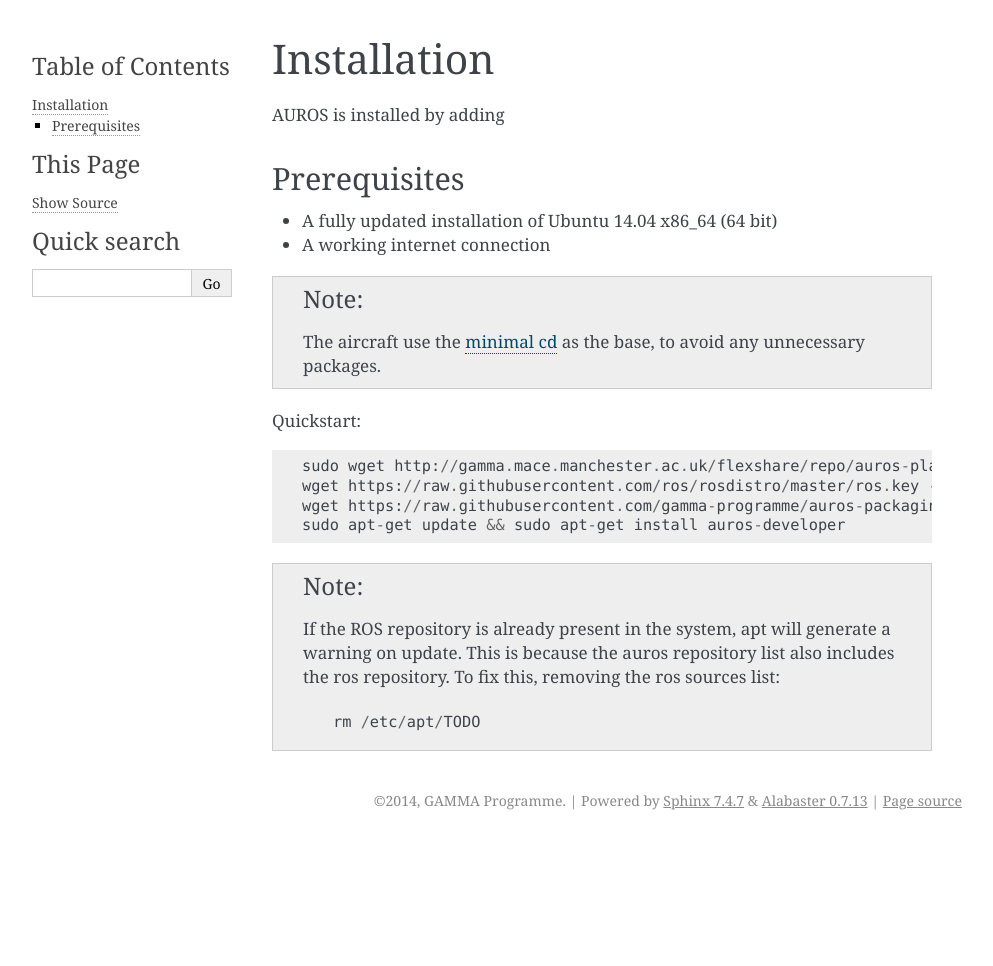
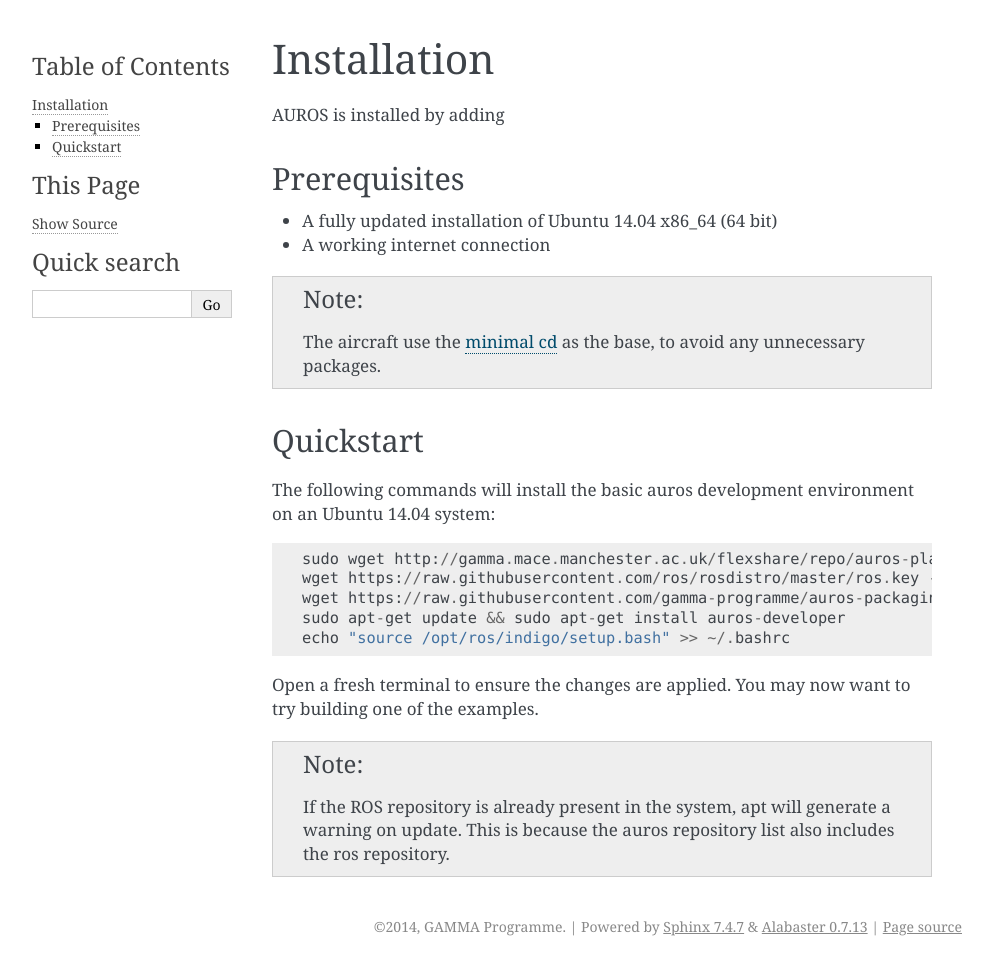
Before and after one commit to gamma-programme/auros, a Sphinx documentation site: the page built from docs/installation.rst, in a window 1280 px wide. Shown: the whole page, without its empty margins (148-1141 px from the left). Built offline with Sphinx 7.4.7, drawn with Linux system fonts in a browser that asks for light colours; before the commit the page ends 900 px from its top, so only the background shows below that.

Commit message:
Add sourcing instruction to installation docs.

```diff
--- a/docs/installation.rst
+++ b/docs/installation.rst
@@ -12,16 +12,19 @@
   The aircraft use the `minimal cd <http://archive.ubuntu.com/ubuntu/dists/trusty/main/installer-amd64/current/images/netboot/mini.iso>`_
   as the base, to avoid any unnecessary packages.
 
+Quickstart
+----------
 
-
-Quickstart::
+The following commands will install the basic auros development environment on an Ubuntu 14.04 system::
 
   sudo wget http://gamma.mace.manchester.ac.uk/flexshare/repo/auros-platform.list -P /etc/apt/sources.list.d/
   wget https://raw.githubusercontent.com/ros/rosdistro/master/ros.key -O - | sudo apt-key add -
   wget https://raw.githubusercontent.com/gamma-programme/auros-packaging/master/auros.key -O - | sudo apt-key add -
   sudo apt-get update && sudo apt-get install auros-developer
+  echo "source /opt/ros/indigo/setup.bash" >> ~/.bashrc
+
+Open a fresh terminal to ensure the changes are applied. You may now want to try building one of the examples.
+
 .. note::
   If the ROS repository is already present in the system, apt will generate a warning on update.
   This is because the auros repository list also includes the ros repository.
-  To fix this, removing the ros sources list::
-    rm /etc/apt/TODO
```
